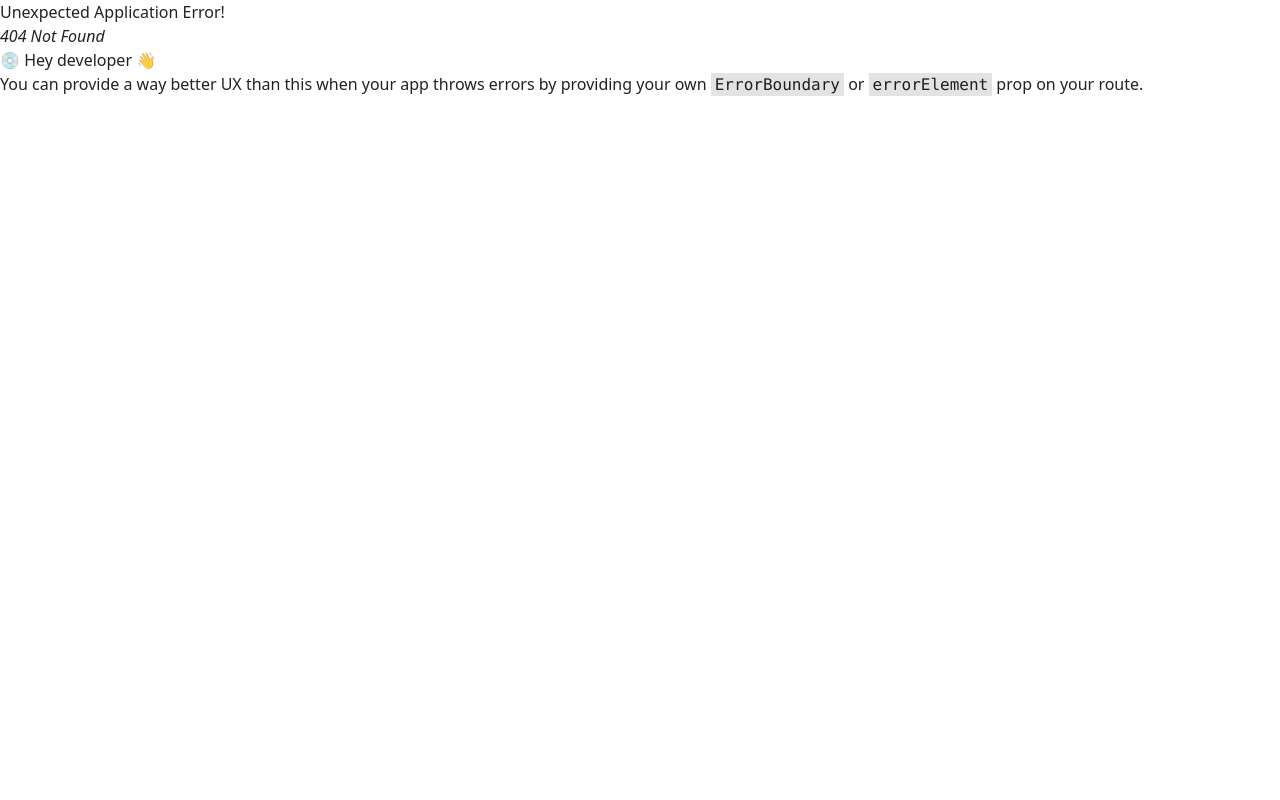
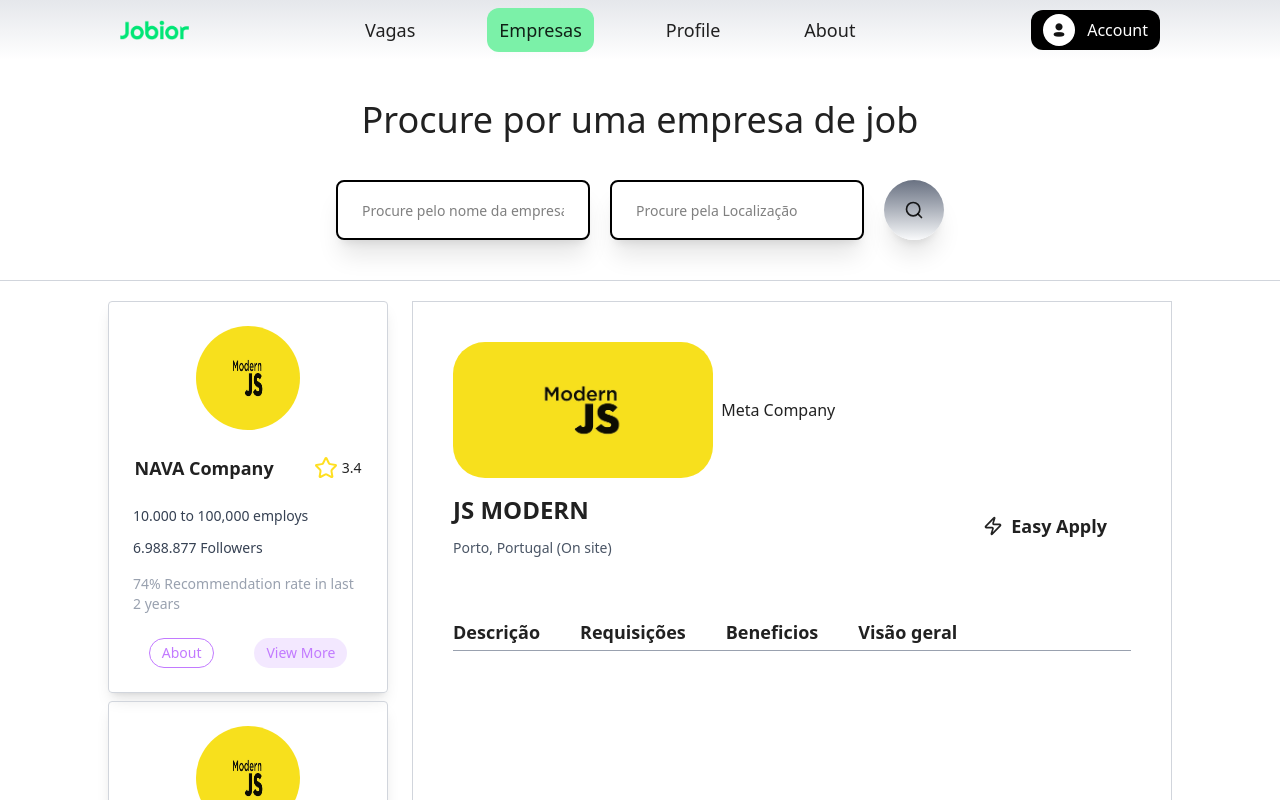
Before and after one commit to Trabalho-Tic/Tic-Site-de-vagas-de-emprego-, a React (Vite) app in the folder Frontend/TicFrontend/: page /empresas in a window 1280 px wide. Before the commit this address had no page. Shown: the top 800 px of the page. Built offline with nearby package versions, Linux system fonts and the light colour scheme.

Commit message:
feat(company) Adicionando a sessão das companies

```diff
--- /dev/null
+++ b/Frontend/TicFrontend/src/Pages/Companies.jsx
@@ -0,0 +1,43 @@
+import React from "react";
+import Header from "../components/Header";
+import Footer from "../components/Footer";
+import Input from "../components/input";
+import CardCompanies from "../components/CardCompanies";
+import CompanyDescricao from "../components/CompanyDescricao";
+import { Search } from "lucide-react";
+
+function Company() {
+    return (
+        <>
+            <Header />
+
+            <section className="flex flex-col items-center gap-10 py-10 border-b-1 border-gray-300">
+                <p className="text-4xl">Procure por uma empresa de job</p>
+                <div className="flex flex-col items-center lg:flex-row gap-5">
+                    <Input placeholder="Procure pelo nome da empresa"></Input>
+                    <Input placeholder="Procure pela Localização"></Input>
+                    <button className="w-15 items-center bg-gradient-to-t from-gray-50 to-gray-500 p-5 rounded-4xl transition-all duration-400 shadow-xl hover:-translate-y-1"><Search size={20} /></button>
+                </div>
+            </section>
+
+            <section className="flex w-full md:px-27 md:py-5 gap-6">
+                <div className="hidden md:flex flex-col gap-2">
+                    <CardCompanies />
+                    <CardCompanies />
+                    <CardCompanies />
+                    <CardCompanies />
+                    <CardCompanies />
+                    <CardCompanies />
+                    <CardCompanies />
+                </div>
+                <div className="w-full border-1 border-gray-300 p-10">
+                    <CompanyDescricao />
+                </div>
+            </section>
+
+            <Footer />
+        </>
+    )
+}
+
+export default Company;
--- /dev/null
+++ b/Frontend/TicFrontend/src/components/CompanyDescricao.jsx
@@ -0,0 +1,40 @@
+import React from "react";
+import { Zap } from "lucide-react";
+
+import imgGrande from "../assets/imgGrande.png"
+import imgPequena from "../assets/imgPequena.png"
+import imgPequena2 from "../assets/imgPequena2.png"
+import imgPequena3 from "../assets/imgPequena3.png"
+import imgPequena4 from "../assets/imgPequena4.png"
+import logo from "../assets/js moderno.webp"
+
+
+function CompanyDescricao() {
+
+    return (
+        <>
+            <div className="flex items-center gap-2">
+                <img className="h-34 rounded-4xl" src={logo} alt="" />
+                <p>Meta Company</p>
+            </div>
+            <div className="flex justify-between items-center pt-4">
+                <div className="flex flex-col">
+                    <p className="text-2xl pb-3 font-bold">JS MODERN</p>
+                    <p className="text-sm font-medium text-gray-600">Porto, Portugal (On site)</p>
+                </div>
+                <button className="flex text-lg rounded-4xl items-center px-6 h-12 gap-2 font-semibold transition-all duration-500 hover:-translate-y-1 hover:bg-green-300"><Zap size={20} />Easy Apply</button>
+            </div>
+            <nav className="pt-15 pb-8 overflow-x-auto">
+                <nav className="flex items-center gap-10 border-b-1 border-gray-400">
+                    <a href="#descricao" className="text-lg font-semibold pb-1 transition-all duration-300 hover:border-b-2 hover:text-gray-500">Descrição</a>
+                    <a href="#requisicoes" className="text-lg font-semibold pb-1 transition-all duration-300 hover:border-b-2 hover:text-gray-500">Requisições</a>
+                    <a href="#beneficios" className="text-lg font-semibold pb-1 transition-all duration-300 hover:border-b-2 hover:text-gray-500">Beneficios</a>
+                    <a href="#visaoGeral" className="text-lg font-semibold pb-1 transition-all duration-300 hover:border-b-2 hover:text-gray-500">Visão geral</a>
+                </nav>
+            </nav>
+        </>
+    )
+
+}
+
+export default CompanyDescricao
--- a/Frontend/TicFrontend/src/components/Header.jsx
+++ b/Frontend/TicFrontend/src/components/Header.jsx
@@ -4,16 +4,16 @@ import { NavLink, Link } from "react-router-dom"
 import logo from "../assets/Jobior.png"
 import profile from "../assets/profile.png"
 
-function Home() {
+function Header() {
 
     return (
         <header className="flex flex-col sm:flex-row justify-between items-center sm:px-10 lg:px-30 bg-gradient-to-t from-white to-gray-200 h-15">
             <img className="h-5 hidden sm:flex" src={logo} alt="" />
             <nav className="flex py-5 sm:py-0 gap-8 sm:gap-15">
-                <NavLink to={"/vagas"} className={({ isActive }) => isActive ? "text-lg bg-green-300 rounded-2xl py-2 px-3 font-medium transition-all duration-400 hover:text-gray-200" : "text-lg font-medium py-2 px-3 transition-all duration-400 hover:text-gray-200"}>Vagas</NavLink>
-                <NavLink to={"/"} className={({ isActive }) => isActive ? "text-lg bg-green-300 rounded-4xl py-2 px-3 font-medium transition-all duration-400 hover:text-gray-200" : "text-lg font-medium py-2 px-3 transition-all duration-400 hover:text-gray-200"}>Empresas</NavLink>
-                <NavLink to={"/"} className={({ isActive }) => isActive ? "text-lg bg-green-300 rounded-4xl py-2 px-3 font-medium transition-all duration-400 hover:text-gray-200" : "text-lg font-medium py-2 px-3 transition-all duration-400 hover:text-gray-200"}>Profile</NavLink>
-                <NavLink to={"/"} className={({ isActive }) => isActive ? "text-lg bg-green-300 rounded-4xl py-2 px-3 font-medium transition-all duration-400 hover:text-gray-200" : "text-lg font-medium py-2 px-3 transition-all duration-400 hover:text-gray-200"}>About</NavLink>
+                <NavLink to={"/vagas"} className={({ isActive }) => isActive ? "text-lg bg-green-300 rounded-xl py-2 px-3 font-medium transition-all duration-400 hover:text-gray-200" : "text-lg font-medium py-2 px-3 transition-all duration-400 hover:text-gray-200"}>Vagas</NavLink>
+                <NavLink to={"/empresas"} className={({ isActive }) => isActive ? "text-lg bg-green-300 rounded-xl py-2 px-3 font-medium transition-all duration-400 hover:text-gray-200" : "text-lg font-medium py-2 px-3 transition-all duration-400 hover:text-gray-200"}>Empresas</NavLink>
+                <NavLink to={"/"} className={({ isActive }) => isActive ? "text-lg bg-green-200 rounded-xl py-2 px-3 font-medium transition-all duration-400 hover:text-gray-200" : "text-lg font-medium py-2 px-3 transition-all duration-400 hover:text-gray-200"}>Profile</NavLink>
+                <NavLink to={"/"} className={({ isActive }) => isActive ? "text-lg bg-green-300 rounded-xl py-2 px-3 font-medium transition-all duration-400 hover:text-gray-200" : "text-lg font-medium py-2 px-3 transition-all duration-400 hover:text-gray-200"}>About</NavLink>
             </nav>
             <Link className="hidden sm:flex items-center gap-3 bg-black text-white px-3 py-1 transition-all duration-500 hover:bg-gray-500 rounded-xl">
                 <img className="w-8 bg-white rounded-4xl p-2" src={profile} alt="" />
@@ -23,4 +23,4 @@ function Home() {
     )
 }
 
-export default Home
+export default Header
--- a/Frontend/TicFrontend/src/components/input.jsx
+++ b/Frontend/TicFrontend/src/components/input.jsx
@@ -6,7 +6,7 @@ function Input(props) {
             type={props.type}
             value={props.value}
             onChange={props.onChange}
-            className="bg-white border-2 px-6 shadow-xl rounded-lg text-black text-sm w-80 md:w-auto h-15"
+            className="bg-white border-2 px-6 shadow-xl rounded-lg text-black text-sm w-80 md:w-full h-15"
             placeholder={props.placeholder}
         ></input>
     )
--- a/Frontend/TicFrontend/src/routes.jsx
+++ b/Frontend/TicFrontend/src/routes.jsx
@@ -4,6 +4,7 @@ import Login from "./Pages/Login"
 import Home from "./Pages/Home"
 import Register from "./Pages/Register"
 import Vaga from "./Pages/Vaga";
+import Company from "./Pages/Companies";
 
 const routes = createBrowserRouter([
     {
@@ -21,6 +22,10 @@ const routes = createBrowserRouter([
     {
         path: '/vagas',
         element: <Vaga />
+    },
+    {
+        path: '/empresas',
+        element: <Company />
     }
 ])
 
```
